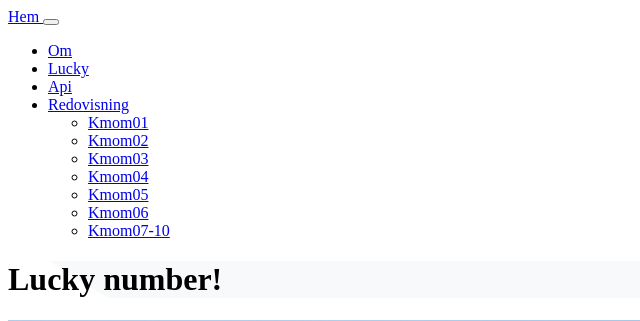
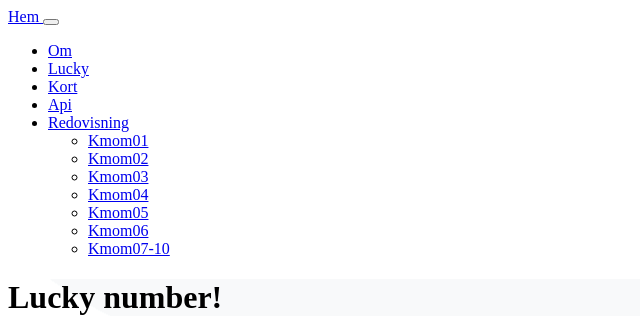
Before and after one commit to p0ntan/mvc, a Symfony app: template templates/lucky.html.twig in a window 1280 px wide. Shown: the top 321 px of the page, without its empty margins (0-640 px from the left). Run offline with Twig, Linux system fonts and the light colour scheme; the template is opened without the code that fills it: most values are stand-ins (such as "Sample title", 1, 10 or a date in 2020); some libraries are stand-ins or nearby versions.

Commit message:
Add 'Kort' to navbar

```diff
--- a/templates/base.html.twig
+++ b/templates/base.html.twig
@@ -30,6 +30,9 @@
                     </li>
                     <li class="nav-item">
                         <a class="nav-link" href="{{ path('lucky') }}">Lucky</a>
+                    </li>
+                    <li class="nav-item">
+                        <a class="nav-link" href="{{ path('card_start') }}">Kort</a>
                     </li>
                     <li class="nav-item">
                         <a class="nav-link" href="{{ path('api_quote') }}">Api</a>
```
